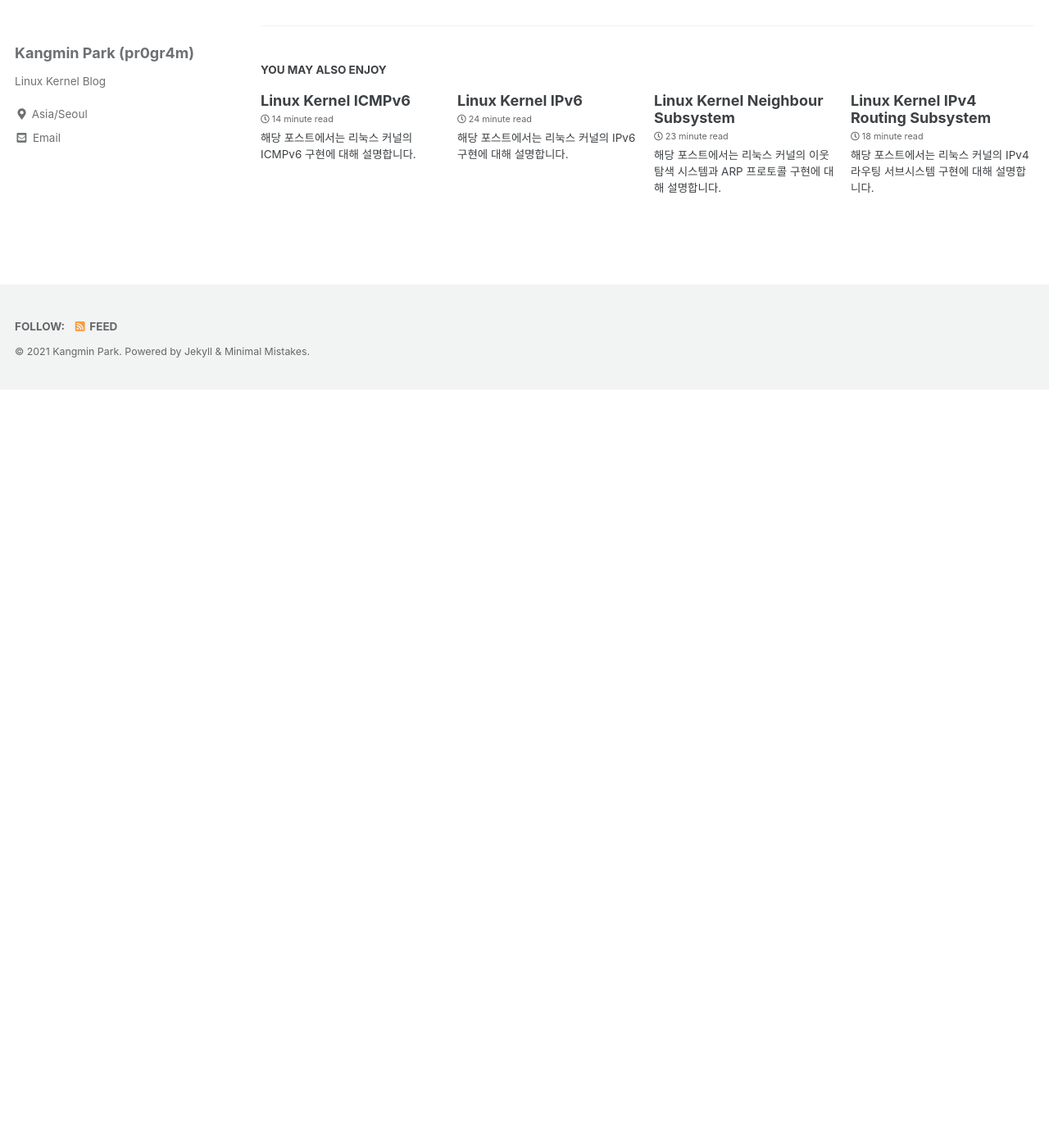
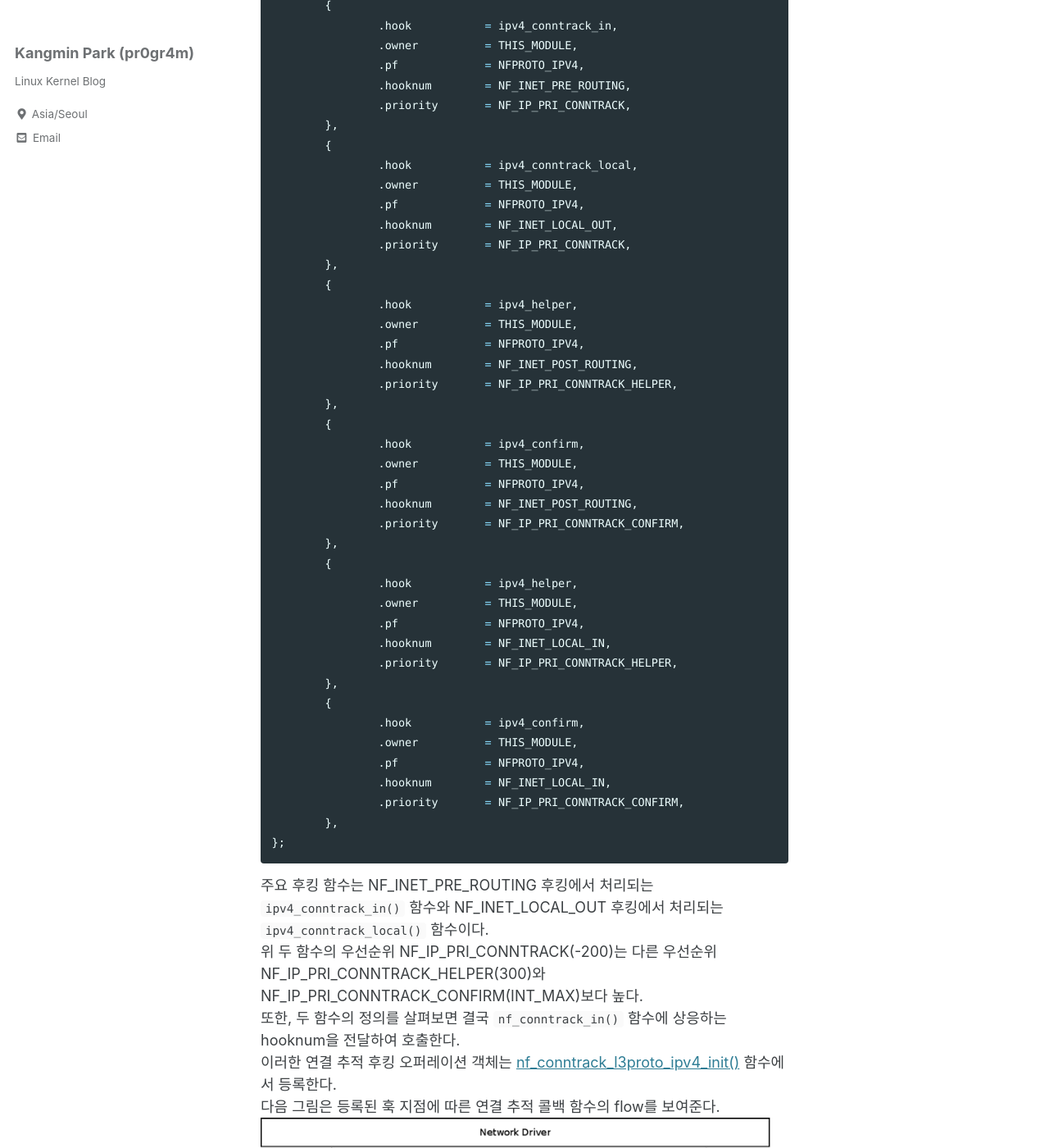
Before and after one commit to pr0gr4m/pr0gr4m.github.io, a Jekyll site: the page built from _posts/2021-07-25-netfilter.md, in a window 1280 px wide and 1400 px high, scrolled down 5482 px. Shown: the whole window at 82% size. Built offline with Jekyll 4.4.1, drawn with Linux system fonts in a browser that asks for light colours; cached includes are drawn as plain includes; before the commit the page ends 5957 px from its top, so only the background shows below that; some of the changed text lies outside the part shown.

Commit message:
Update Netfilter

````diff
--- a/_posts/2021-07-25-netfilter.md
+++ b/_posts/2021-07-25-netfilter.md
@@ -157,3 +157,74 @@ struct nf_hook_ops {
 * ```void nf_unregister_hook(struct nf_hook_ops *reg);``` : 등록한 넷필터 훅을 해제한다.
 * ```int nf_register_hooks(struct nf_hook_ops *reg, unsigned int n);``` : 여러 개의 넷필터 훅을 ops 객체 배열로 등록한다. 두 번째 매개변수는 배열의 요소 개수이다.
 * ```void nf_unregister_hooks(struct nf_hook_ops *reg, unsigned int n);``` : 여러 개의 등록된 넷필터 훅을 해제한다. 두 번째 매개변수는 배열의 요소 개수이다.
+
+## Connection Tracking
+
+FTP 또는 SIP와 같은 세션 기반 트래픽을 고려하여 커널은 연결 추적 기능을 제공한다.
+연결 추적 계층의 주요 목적은 NAT의 기반 역할을 하는 것이다.
+
+### Connection Tracking 초기화
+
+IPv4의 연결 추적 초기화를 위한 ```nf_hook_ops``` 객체의 배열은 다음과 같이 정의되어 있다.
+```c
+/* Connection tracking may drop packets, but never alters them, so
+   make it the first hook. */
+static struct nf_hook_ops ipv4_conntrack_ops[] __read_mostly = {
+	{
+		.hook		= ipv4_conntrack_in,
+		.owner		= THIS_MODULE,
+		.pf		= NFPROTO_IPV4,
+		.hooknum	= NF_INET_PRE_ROUTING,
+		.priority	= NF_IP_PRI_CONNTRACK,
+	},
+	{
+		.hook		= ipv4_conntrack_local,
+		.owner		= THIS_MODULE,
+		.pf		= NFPROTO_IPV4,
+		.hooknum	= NF_INET_LOCAL_OUT,
+		.priority	= NF_IP_PRI_CONNTRACK,
+	},
+	{
+		.hook		= ipv4_helper,
+		.owner		= THIS_MODULE,
+		.pf		= NFPROTO_IPV4,
+		.hooknum	= NF_INET_POST_ROUTING,
+		.priority	= NF_IP_PRI_CONNTRACK_HELPER,
+	},
+	{
+		.hook		= ipv4_confirm,
+		.owner		= THIS_MODULE,
+		.pf		= NFPROTO_IPV4,
+		.hooknum	= NF_INET_POST_ROUTING,
+		.priority	= NF_IP_PRI_CONNTRACK_CONFIRM,
+	},
+	{
+		.hook		= ipv4_helper,
+		.owner		= THIS_MODULE,
+		.pf		= NFPROTO_IPV4,
+		.hooknum	= NF_INET_LOCAL_IN,
+		.priority	= NF_IP_PRI_CONNTRACK_HELPER,
+	},
+	{
+		.hook		= ipv4_confirm,
+		.owner		= THIS_MODULE,
+		.pf		= NFPROTO_IPV4,
+		.hooknum	= NF_INET_LOCAL_IN,
+		.priority	= NF_IP_PRI_CONNTRACK_CONFIRM,
+	},
+};
+```
+주요 후킹 함수는 NF_INET_PRE_ROUTING 후킹에서 처리되는 ```ipv4_conntrack_in()``` 함수와 NF_INET_LOCAL_OUT 후킹에서 처리되는 ```ipv4_conntrack_local()``` 함수이다.
+위 두 함수의 우선순위 NF_IP_PRI_CONNTRACK(-200)는 다른 우선순위 NF_IP_PRI_CONNTRACK_HELPER(300)와 NF_IP_PRI_CONNTRACK_CONFIRM(INT_MAX)보다 높다.
+또한, 두 함수의 정의를 살펴보면 결국 ```nf_conntrack_in()``` 함수에 상응하는 hooknum을 전달하여 호출한다.
+이러한 연결 추적 후킹 오퍼레이션 객체는 [nf_conntrack_l3proto_ipv4_init()](https://elixir.bootlin.com/linux/v4.3/source/net/ipv4/netfilter/nf_conntrack_l3proto_ipv4.c#L451) 함수에서 등록한다.
+다음 그림은 등록된 훅 지점에 따른 연결 추적 콜백 함수의 flow를 보여준다.
+![conn_track](https://github.com/pr0gr4m/pr0gr4m.github.io/blob/master/img/conn_track.png?raw=true)
+
+### 연결 추적 항목
+
+
+
+## IPTables
+
+## NAT
````
Also changed, not shown: img/conn_track.png (added).
